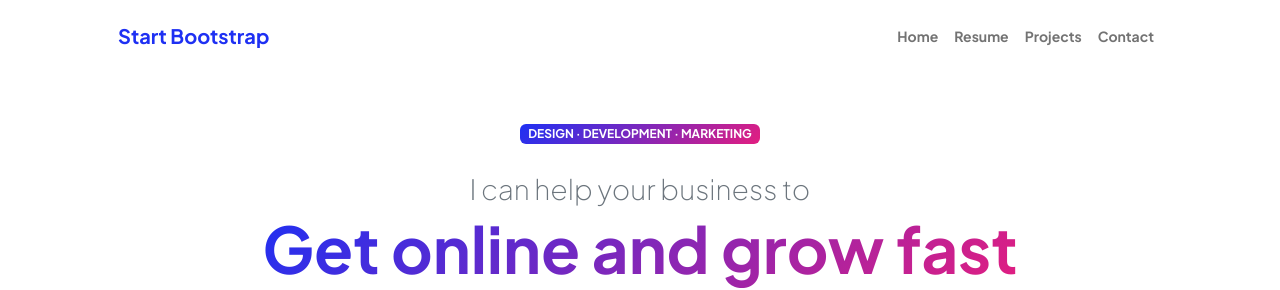
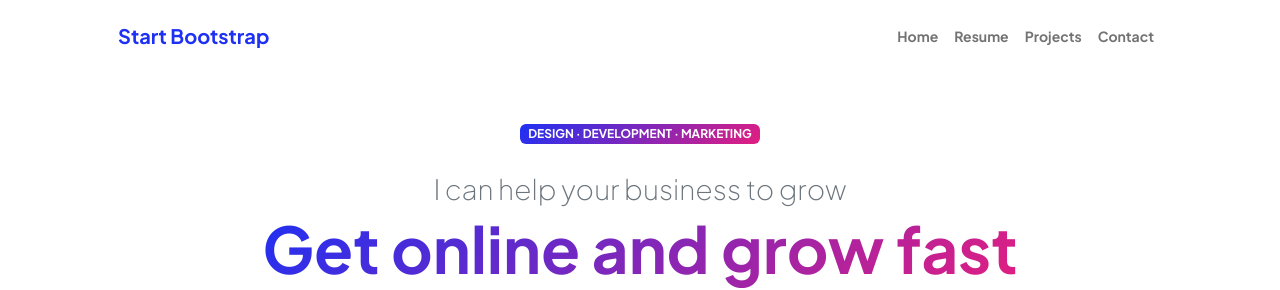
Before and after one commit to blaqgoldmine/SimplePersonal, a plain HTML site: page index.html in a window 1280 px wide. Shown: the top 290 px of the page. Drawn offline with nearby package versions, Linux system fonts and the light colour scheme.

Commit message:
Second commit

```diff
--- a/index.html
+++ b/index.html
@@ -42,7 +42,7 @@
                             <!-- Header text content-->
                             <div class="text-center text-xxl-start">
                                 <div class="badge bg-gradient-primary-to-secondary text-white mb-4"><div class="text-uppercase">Design &middot; Development &middot; Marketing</div></div>
-                                <div class="fs-3 fw-light text-muted">I can help your business to</div>
+                                <div class="fs-3 fw-light text-muted">I can help your business to grow</div>
                                 <h1 class="display-3 fw-bolder mb-5"><span class="text-gradient d-inline">Get online and grow fast</span></h1>
                                 <div class="d-grid gap-3 d-sm-flex justify-content-sm-center justify-content-xxl-start mb-3">
                                     <a class="btn btn-primary btn-lg px-5 py-3 me-sm-3 fs-6 fw-bolder" href="resume.html">Resume</a>
```
